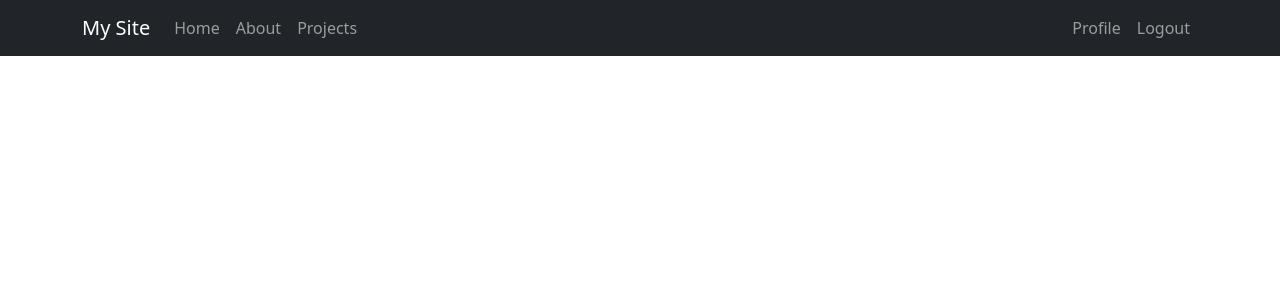
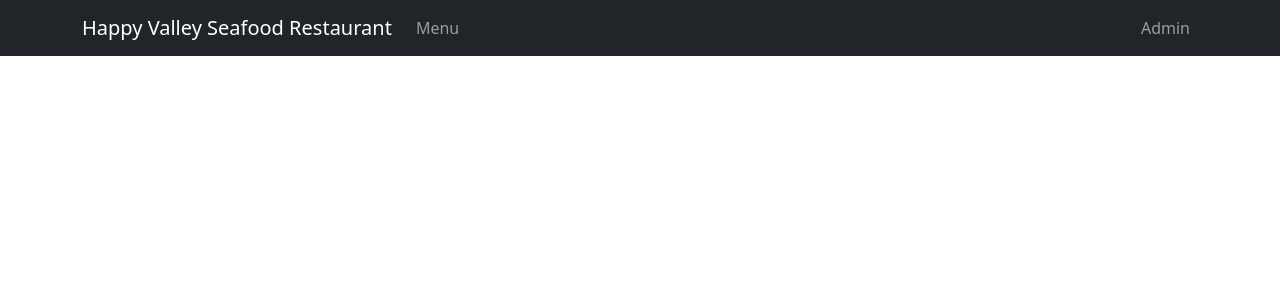
Before and after one commit to WayanLu/happyvalley-menu, a React (Create React App) app in the folder client/: page / in a window 1280 px wide. Shown: the top 300 px of the page. Built offline with nearby package versions, Linux system fonts and the light colour scheme.

Commit message:
renamed file ext to jsx

```diff
--- a/client/src/components/navbar/navbar.js
+++ b/client/src/components/navbar/navbar.jsx
@@ -5,22 +5,21 @@
     <Navbar bg="dark" variant="dark" expand="lg">
       <Container>
         {/* Navbar Brand */}
-        <Navbar.Brand href="/home">My Site</Navbar.Brand>
+        <Navbar.Brand href="/home">
+          Happy Valley Seafood Restaurant
+        </Navbar.Brand>
 
         {/* Navbar Toggle for mobile */}
         <Navbar.Toggle aria-controls="basic-navbar-nav" />
         <Navbar.Collapse id="basic-navbar-nav">
           {/* Left-aligned nav items */}
           <Nav>
-            <Nav.Link href="/home">Home</Nav.Link>
-            <Nav.Link href="/about">About</Nav.Link>
-            <Nav.Link href="/projects">Projects</Nav.Link>
+            <Nav.Link href="/home">Menu</Nav.Link>
           </Nav>
 
           {/* Right-aligned nav items */}
           <Nav className="ms-auto">
-            <Nav.Link href="/profile">Profile</Nav.Link>
-            <Nav.Link href="/logout">Logout</Nav.Link>
+            <Nav.Link href="/logout">Admin</Nav.Link>
           </Nav>
         </Navbar.Collapse>
       </Container>
```
